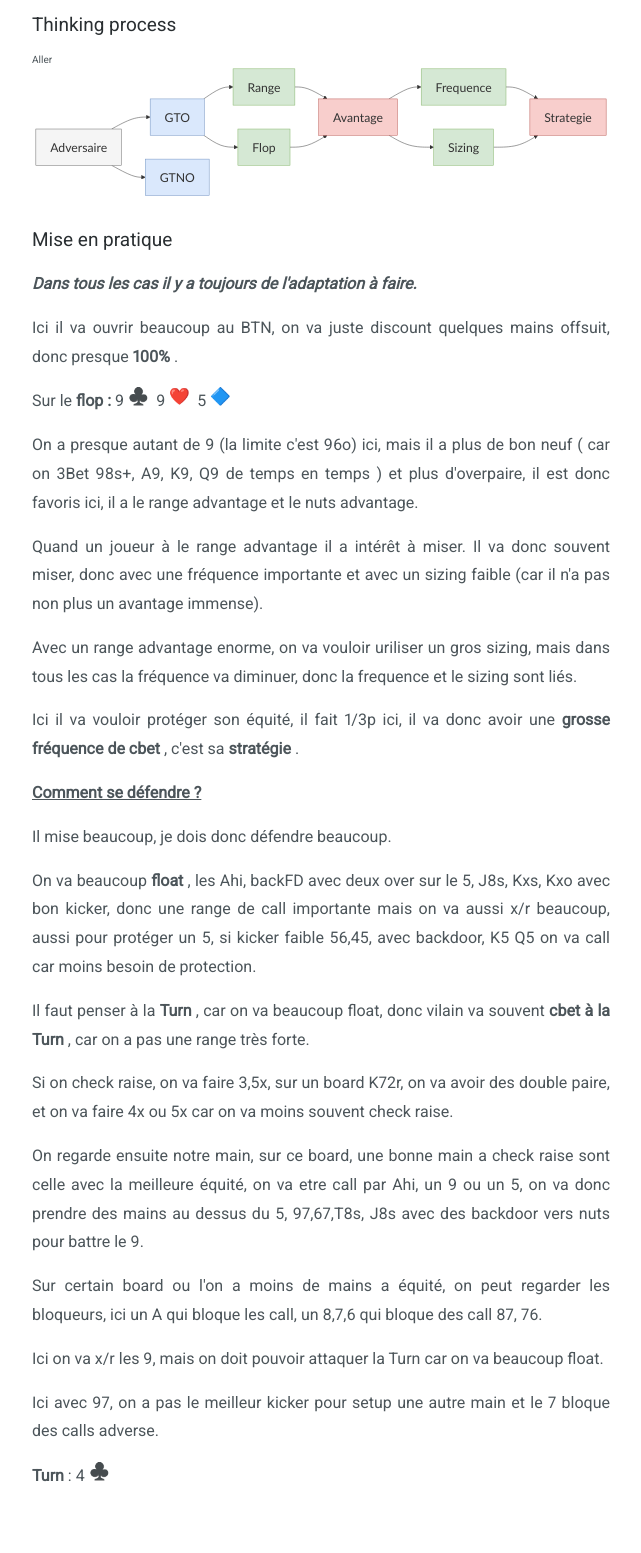
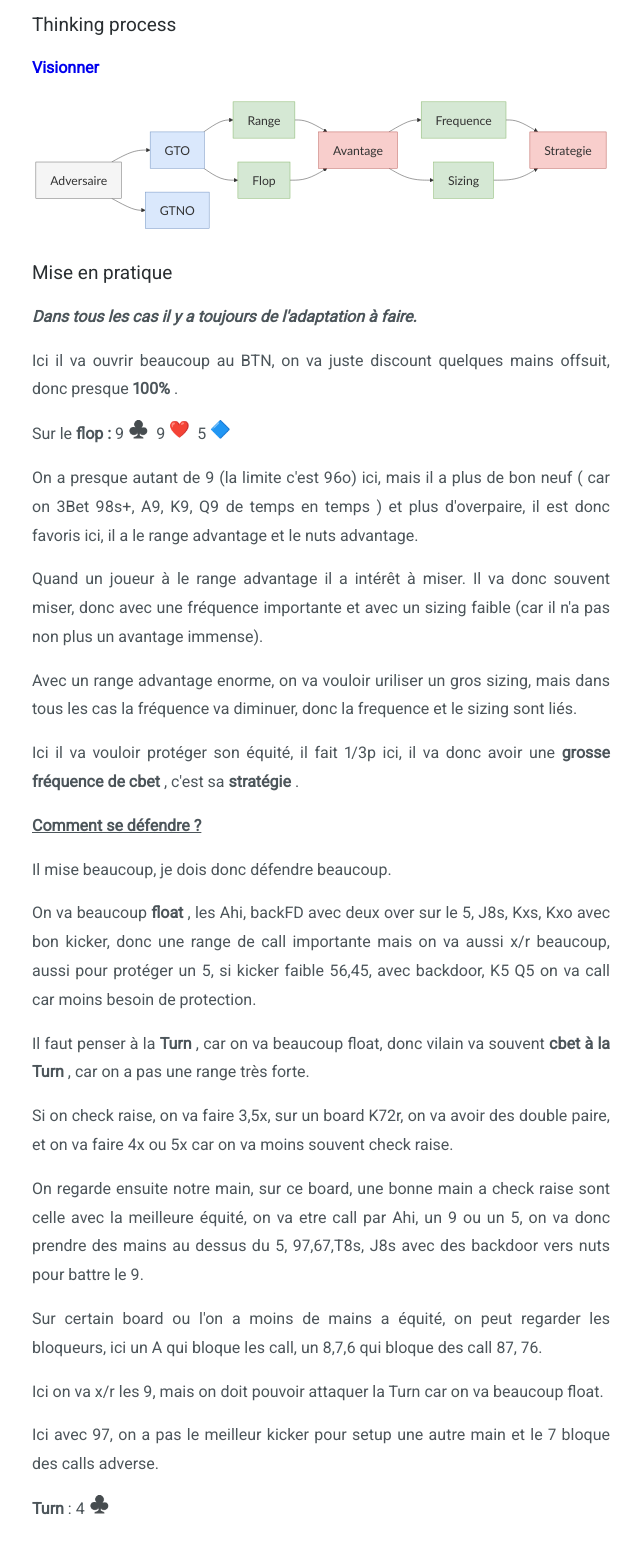
Before and after one commit to greglejeune/blog, a Jekyll site: the page built from _posts/2020-01-01-test.md, in a window 1280 px wide, cut to the strip 444-2165 px from the top of the page. Shown: the top 1553 px of the strip, without its empty margins (319-960 px from the left). Built offline with Jekyll 4.4.1, drawn with Linux system fonts in a browser that asks for light colours; emoji names are drawn with the system emoji font.

Commit message:
Add files via upload

```diff
--- a/_posts/2020-01-01-test.md
+++ b/_posts/2020-01-01-test.md
@@ -13,7 +13,13 @@
         </video>
     </div>
     <h3>Thinking process</h3>
-    <a onclick="document.querySelector('#player').currentTime=600">Aller</a>
+    <p>
+        <strong>
+            <a href="#" class="arrow" onclick="document.querySelector('#player').currentTime=600">
+                Visionner
+            </a>
+        </strong>
+    </p>
     <div class="mermaid">
         graph LR
             Adversaire --> GTO
--- a/css/blog.css
+++ b/css/blog.css
@@ -31,6 +31,18 @@
     height: 1.25rem;
     fill: currentColor;
     margin-right: 1rem;
+}
+
+arrow:after {
+    content: "";
+    display: inline-block;
+    width: 5px;
+    height: 7px;
+    background-image: url(https://stripe.com/img/link_arrows/blue.png);
+    background-size: 10px 7px;
+    position: relative;
+    top: -1px;
+    margin: 0 0 0 6px;
 }
 
 a {
--- a/index.html
+++ b/index.html
@@ -6,7 +6,7 @@
     <a href="{{ post.url | prepend: site.baseurl }}">
         <div class="page">
             <div class="index">
-                <svg viewBox="0 0 24 24"><path d="M4 3h16a2 2 0 0 1 2 2v14a2 2 0 0 1-2 2H4a2 2 0 0 1-2-2V5c0-1.1.9-2 2-2zm0 2v2h2V5H4zm0 4v2h2V9H4zm0 4v2h2v-2H4zm0 4v2h2v-2H4zM18 5v2h2V5h-2zm0 4v2h2V9h-2zm0 4v2h2v-2h-2zm0 4v2h2v-2h-2z" class="fill-current text-blue-500"></path><path d="M9 5h6a1 1 0 0 1 1 1v4a1 1 0 0 1-1 1H9a1 1 0 0 1-1-1V6a1 1 0 0 1 1-1zm0 8h6a1 1 0 0 1 1 1v4a1 1 0 0 1-1 1H9a1 1 0 0 1-1-1v-4a1 1 0 0 1 1-1z" class="fill-current text-blue-200"></path></svg>
+                <svg viewBox="0 0 24 24"><path d="M4 3h16a2 2 0 0 1 2 2v14a2 2 0 0 1-2 2H4a2 2 0 0 1-2-2V5c0-1.1.9-2 2-2zm0 2v2h2V5H4zm0 4v2h2V9H4zm0 4v2h2v-2H4zm0 4v2h2v-2H4zM18 5v2h2V5h-2zm0 4v2h2V9h-2zm0 4v2h2v-2h-2zm0 4v2h2v-2h-2z"></path><path d="M9 5h6a1 1 0 0 1 1 1v4a1 1 0 0 1-1 1H9a1 1 0 0 1-1-1V6a1 1 0 0 1 1-1zm0 8h6a1 1 0 0 1 1 1v4a1 1 0 0 1-1 1H9a1 1 0 0 1-1-1v-4a1 1 0 0 1 1-1z"></path></svg>
                 <div class="text-base">{{ post.title }}</div>
             </div>
         </div>
```
